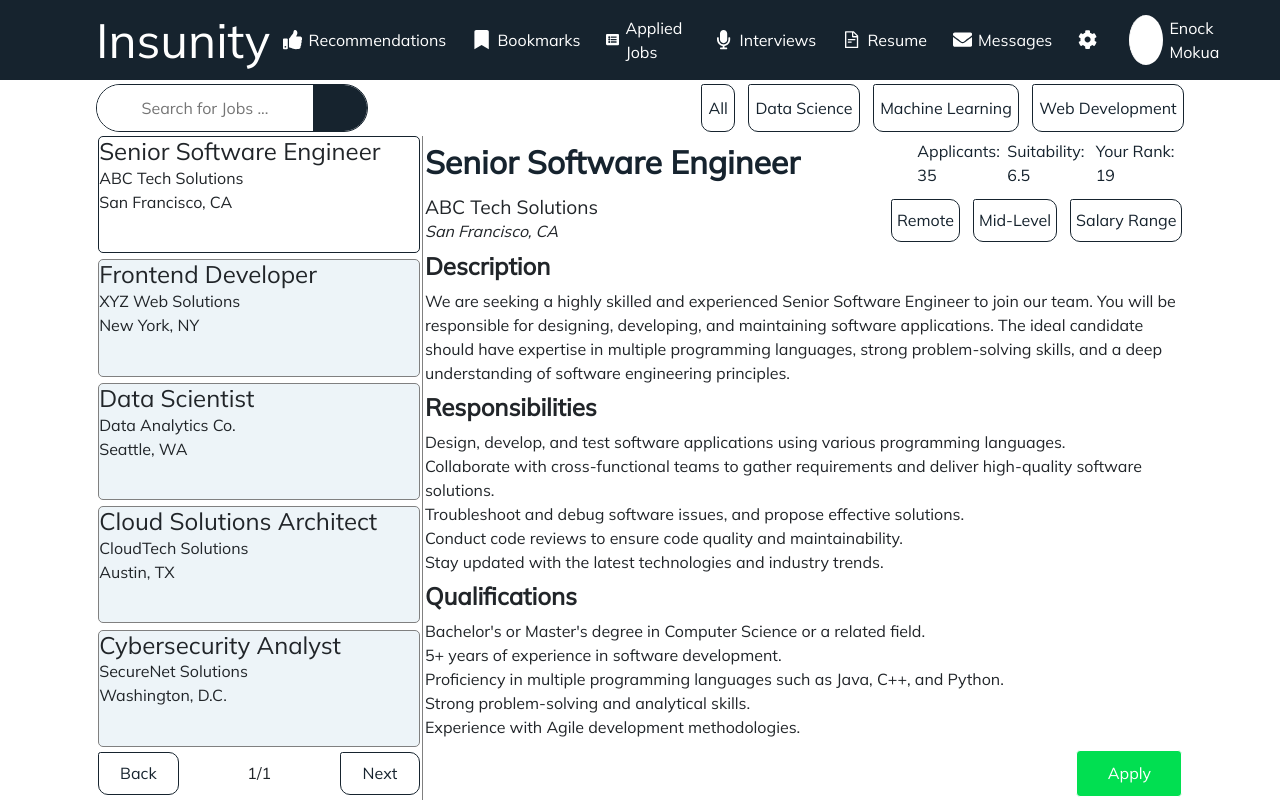
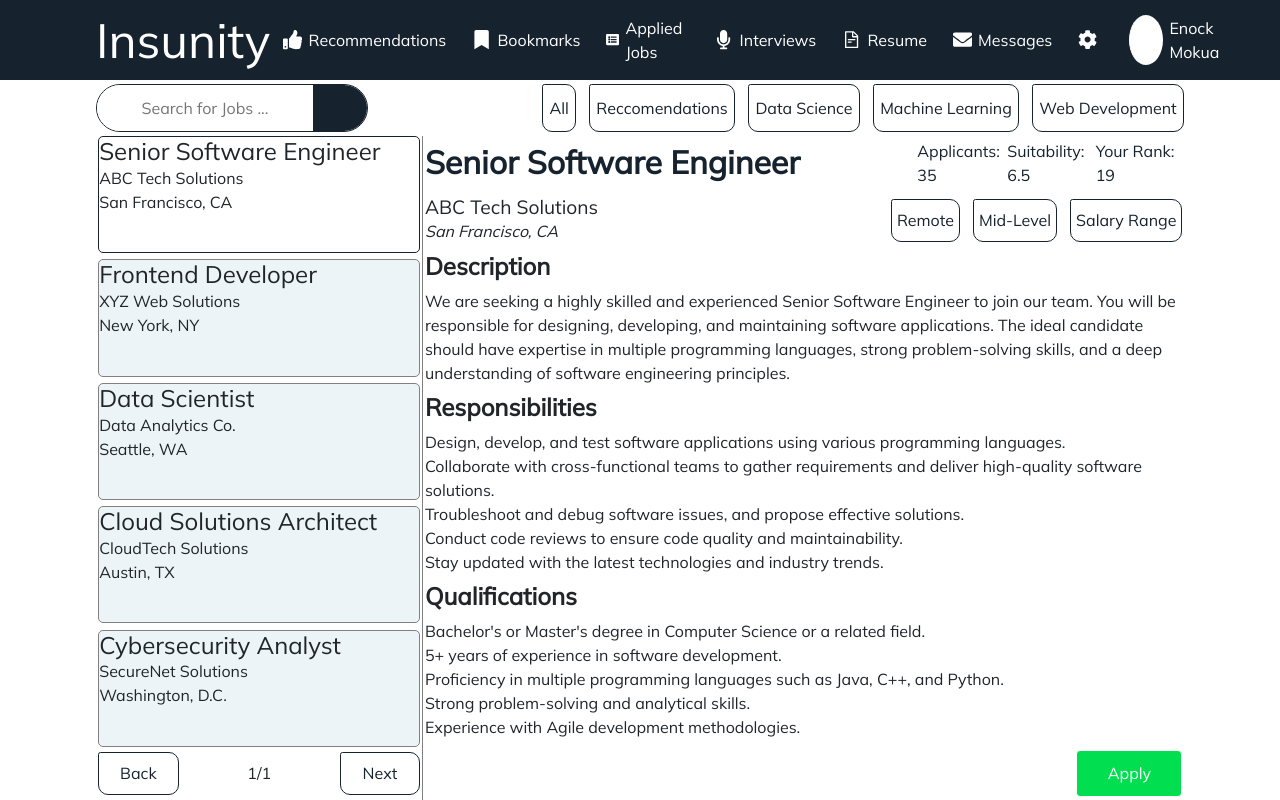
Before and after one commit to MokuaEnock/mboka, a React (Vite) app: page /seeker in a window 1280 px wide. Built offline with nearby package versions, Linux system fonts and the light colour scheme; a small style sheet from the web is missing.

Commit message:
add reccomemdtaions to teh job header

```diff
--- a/src/Components/seeker/search/search.jsx
+++ b/src/Components/seeker/search/search.jsx
@@ -3,7 +3,6 @@ import "./search.css";
 export default function SeekerSearch() {
   // Define the categories of tech jobs
   const categories = [
-    { id: 1, name: "All" },
     { id: 2, name: "Data Science" },
     { id: 3, name: "Machine Learning" },
     { id: 4, name: "Web Development" },
@@ -18,6 +17,8 @@ export default function SeekerSearch() {
         </form>
 
         <span className="seeker-search-conts">
+          <button>All</button>
+          <button>Reccomendations</button>
           {categories.map((category) => (
             <button key={category.id}>{category.name}</button>
           ))}
```
